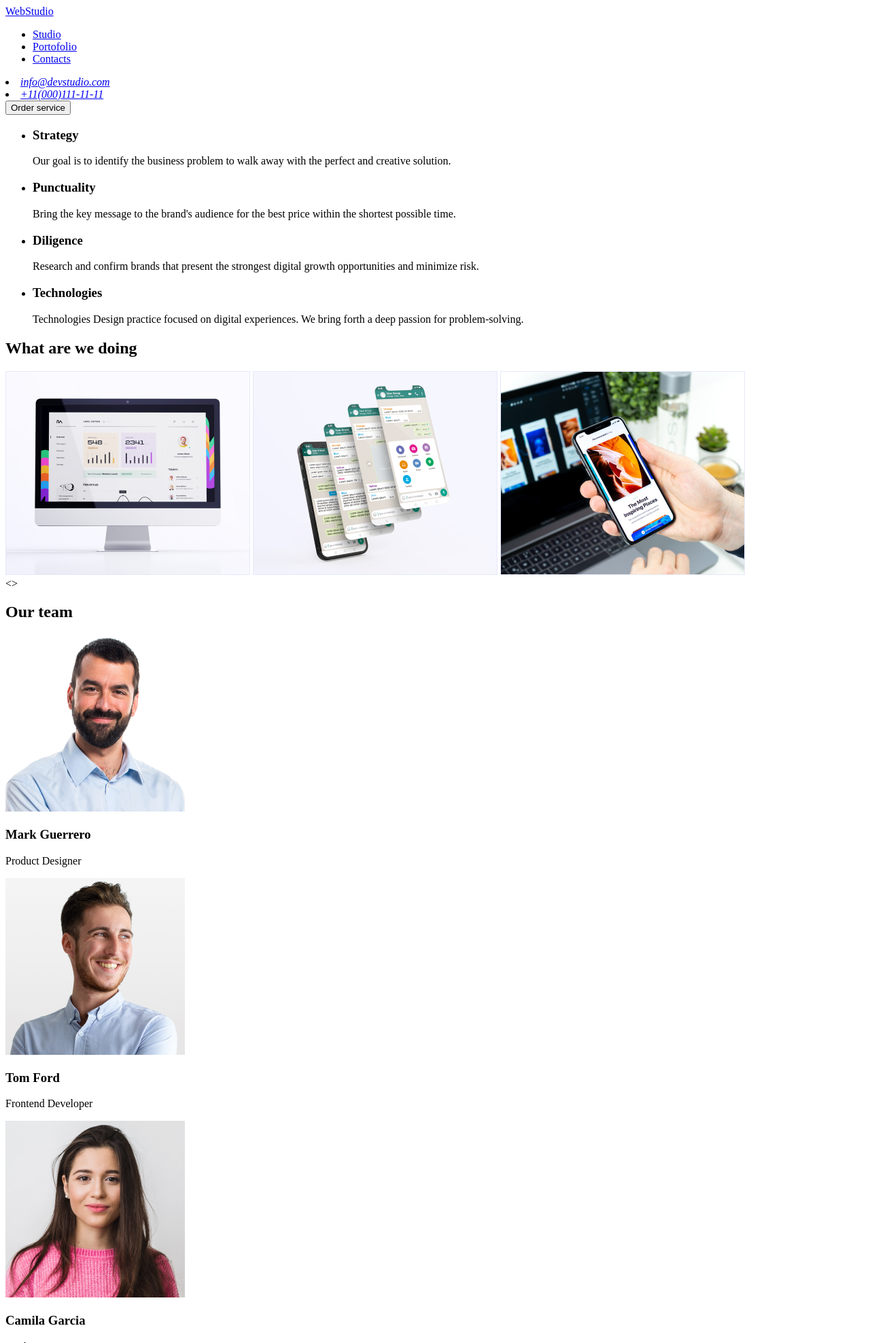
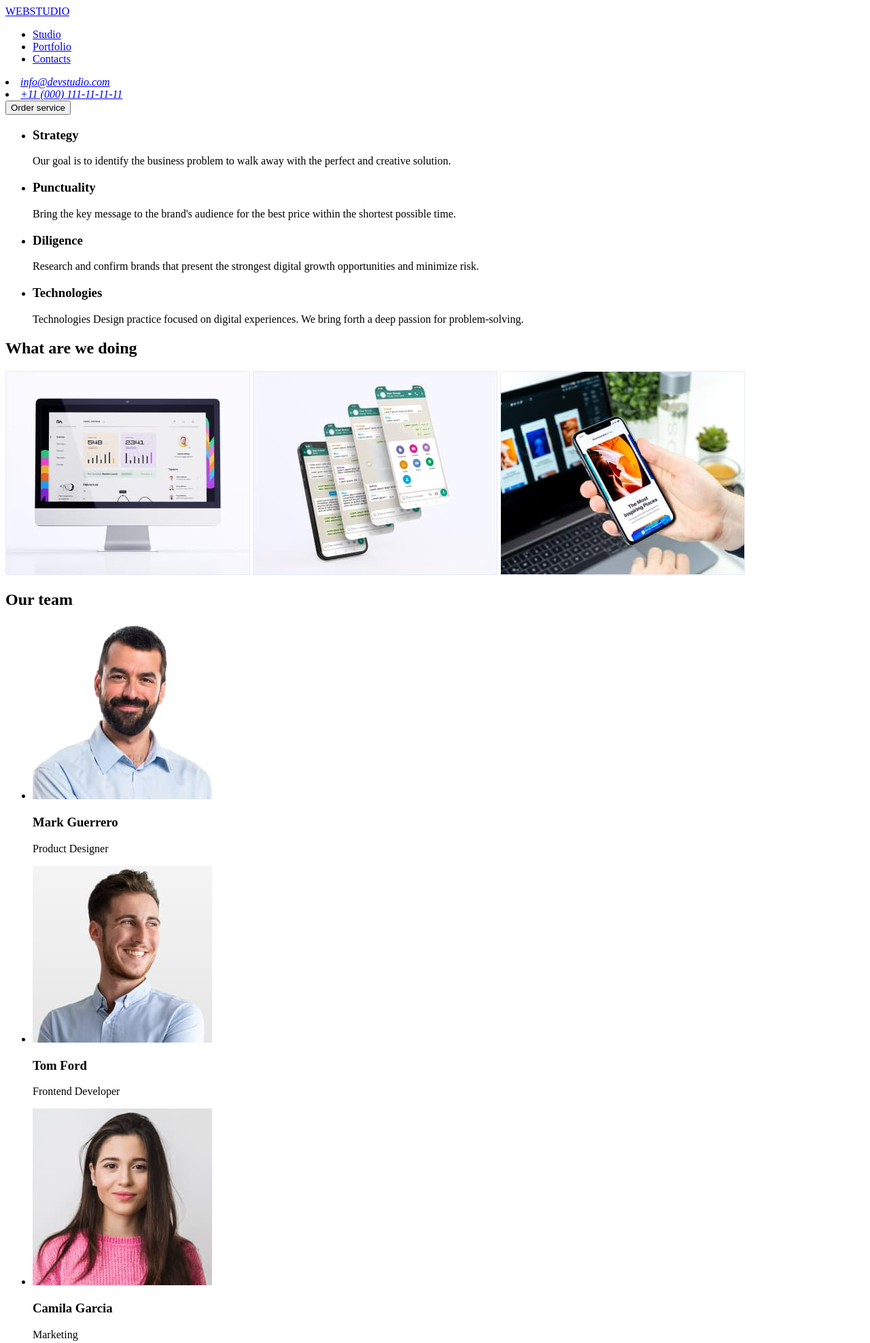
Before and after one commit to SecaraAdrian/goit-markup-hw-01, a plain HTML site: page index.html in a window 1280 px wide. Shown: the top 1976 px of the page at 68% size. Drawn offline with Linux system fonts and the light colour scheme.

Commit message:
homework

```diff
--- a/index.html
+++ b/index.html
@@ -6,35 +6,36 @@
     <title>Document</title>
 </head>
 
-    <body>
+
         <section>
    <!--logo-->
    <header>
-    <a href="./index.html" class="logo">WebStudio</a>
    <nav>
+    <a href="./index.html">WEBSTUDIO</a>
     <ul class="nav-list">
        <li><a href="Studio">Studio</a></li>
-       <li><a href="Portofolio">Portofolio</a></li>
+       <li><a href="Portfolio">Portfolio</a></li>
        <li><a href="Contacts">Contacts</a></li>
     </ul>
+    </nav>
     <address>
         <!--Contact information-->
-    <ul></ul>
-    <li><a href="mailto:info@devstudio.com">info@devstudio.com</a></li>
-    <li><a href="tel:+11(000)111-11-11">+11(000)111-11-11</a></li>
-    </ul>
+    <li><a href="href="mailto:info@devstudio.com">info@devstudio.com</a></li>
+    <li><a href="href="tel:+110001111111">+11 (000) 111-11-11-11</a></li>
     </address>
-   </nav>
+
 </header>
+<body>
+
+   <main>
+    <section>
+    <!--Hero-->
+    <title><h1>Effective Solutions for Your Business</h1></title>
+
+    <button> Order service <type="button"></type></button>
     </section>
-   <main>
-    <!--Hero-->
-    <title>
-    <h1>Effective Solutions for Your Business</h1>
-    </title>
-    <button>Order service</button>
     <section>
-        <div>
+
             <ul>
               <li><h3>Strategy</h3></li>
             <p>Our goal is to identify the business problem to walk away with the perfect and creative solution.</p>
@@ -52,25 +53,27 @@
             <p>Technologies
             Design practice focused on digital experiences. We bring forth a deep passion for problem-solving.</p>
               </ul>
-         </div>
         </section>
+
+
     <section>
         <!--what are we doing-->
         <div>
         <h2>What are we doing</h2>
-        <img src="images/monitor.png"
+
+        <img src="./images/monitor.jpg"
         alt="un ecran de calculator"
         width="360"
         height="300"
         />
         <img
-        src="images/telefoane.png"
+        src="./images/telefoane.jpg"
         alt="sunt 3 monitoare intr-un ecran"
         width="360"
         height="300"
         />
         <img
-        src="images/telefon.png"
+        src="./images/telefon.jpg"
         alt="tine in mana un android"
         width="360"
         height="300"
@@ -79,43 +82,54 @@
     </section>
     <section>
         <!--Our team-->
-        <>
       <h2>Our team</h2>
+      <ul>
+        <li>
       <img
-      src="images/Mark.png"
+      src="./images/Mark.jpg"
       alt="barbatul mark"
       width="264"
       height="260"
       />
       <h3>Mark Guerrero</h3>
       <p>Product Designer</p>
+    </li>
+    <li>
       <img
-      src="images/tom.png"
+      src="./images/tom.jpg"
       alt="domnul tom"
       width="264"
       height="260"
       />
     <h3>Tom Ford</h3>
     <p>Frontend Developer</p>
+    </li>
+    <li>
       <img
-      src="images/camila.png"
+      src="./images/camila.jpg"
       alt="domnisoara camila"
       width="264"
       height="260"
       />
     <h3>Camila Garcia</h3>
     <p>Marketing</p>
+    </li>
+    <li>
       <img
-      src="images/daniel.png"
+      src="./images/daniel.jpg"
       alt="domnul daniel"
       width="264"
       height="260"
       />
     <h3>Daniel Wilson</h3>
     <p>UI Designer</p>
+    </li>
+    </ul>
     </div>
     </section>
    </main>
+</body>
+
    <section>
     <!--footer-->
     <footer>
@@ -128,6 +142,5 @@
     </footer>
    </section>
 
-</body>
 
 </html>
```
Also changed, not shown: images/Mark.jpg (added), images/Mark.png (deleted), images/camila.jpg (added), images/camila.png (deleted), images/daniel.jpg (added), images/daniel.png (deleted), images/monitor.jpg (added), images/monitor.png (deleted), images/telefoane.jpg (added), images/telefoane.png (deleted), images/telefon.jpg (added), images/telefon.png (deleted), images/tom.jpg (added), images/tom.png (deleted). Lines whose indentation alone changed are shown as unchanged.
